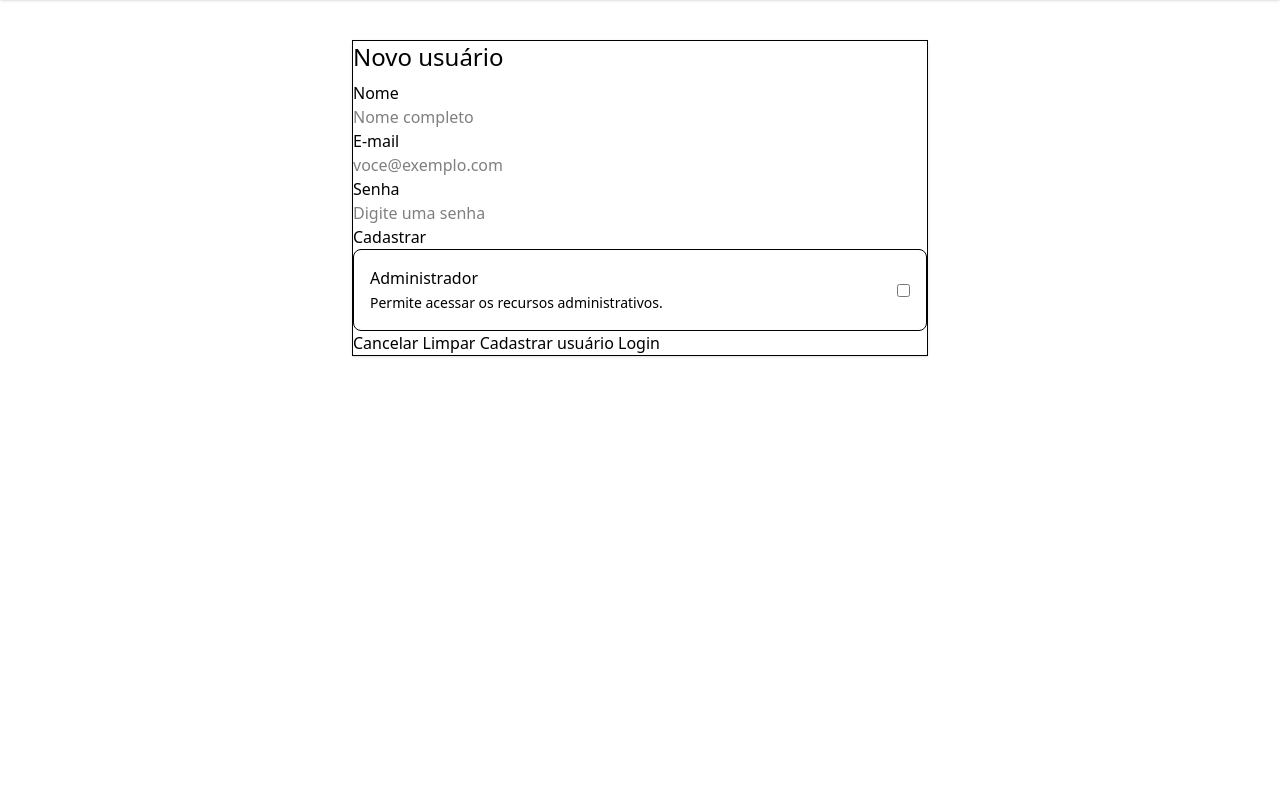
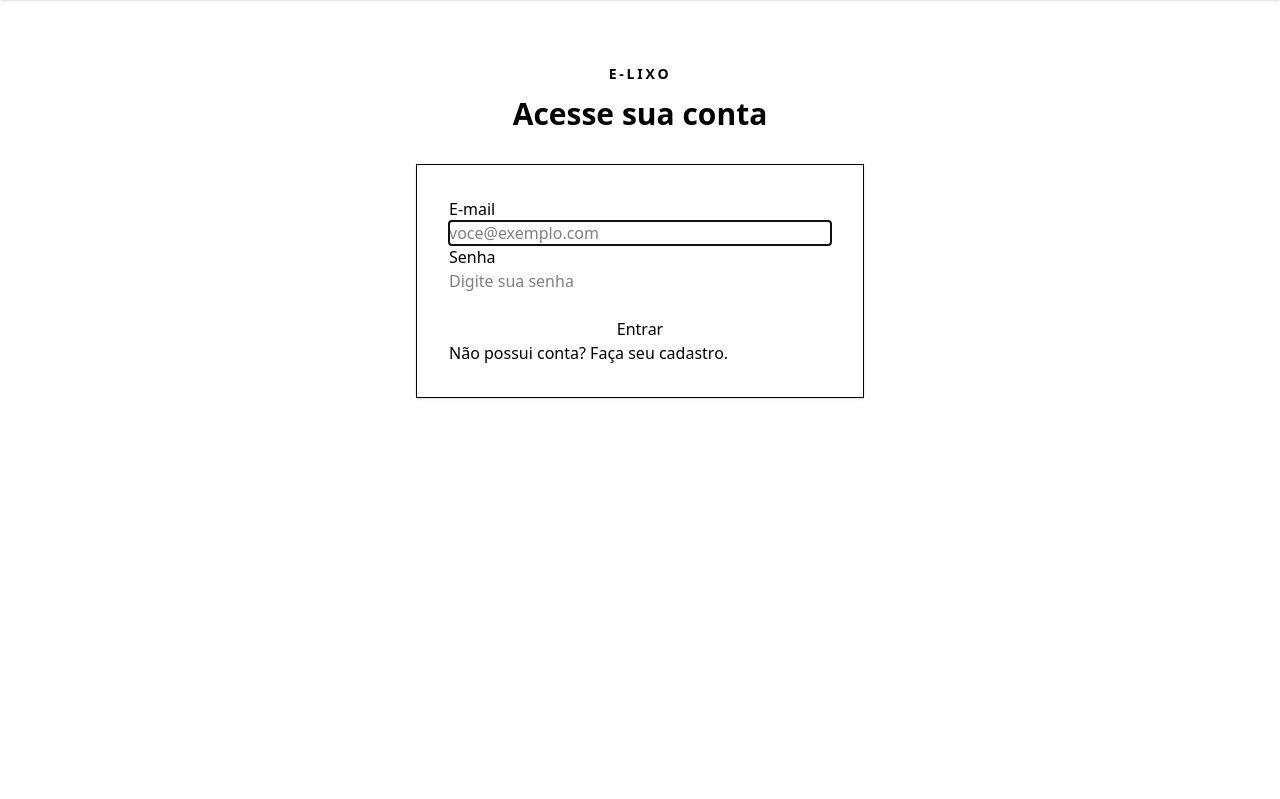
Before and after one commit to evellyn-create/E-lixo, a Flask app: page /login in a window 1280 px wide. Shown: the part 77-876 px from the top of the page. Run offline with Flask 3, Linux system fonts and the light colour scheme; some libraries are stand-ins or nearby versions.

Commit message:
add: cadastro e login

```diff
--- a/app.py
+++ b/app.py
@@ -9,7 +9,9 @@ from controllers.User import bp_usuarios
 from controllers.Residuo import bp_residuo
 from controllers.Ponto import bp_pontos
 
+
 app = Flask(__name__)
+app.secret_key = 'e-lixo'
 app.register_blueprint(bp_usuarios, url_prefix='/usuarios')
 app.register_blueprint(bp_residuo, url_prefix='/residuo')
 app.register_blueprint(bp_pontos, url_prefix='/pontos')
@@ -31,6 +33,7 @@ lm.init_app(app)
 migrate = Migrate(app, db)
 
 
+
 @app.route('/')
 def index():
     return render_template('index.html')
@@ -38,16 +41,12 @@ def index():
 
 @app.route('/login', methods=['GET', 'POST'])
 def login():
-    if request.method == 'POST':
-        email = request.form.get('email')
-        senha = request.form.get('senha')
-        if email=='evellyn@gmail.com' and senha=='123456':
-            return render_template('index.html')
-    return render_template('cadastro.html')
+    return render_template('login.html')
 
 
-
-
+@app.route('/cadastro')
+def cadastro():
+    return render_template('cadastro.html')
 
 @app.route('/pontos_add')
 def pontos_add():
@@ -58,17 +57,16 @@ def pontos_add():
 def residuo_add():
     return render_template('residuo_add.html')
 
+
 @app.route('/pontos_get')
 def pontos_get():
     return render_template('pontos_get.html')
+
 
 @app.route('/residuo_get')
 def residuo_get():
     return render_template('residuo_get.html')
 
-@app.route('/usuario_add')
-def usuario_create():
-    return render_template('usuario_add.html')
 
 @app.route('/usuario_get')
 def usuario_get():
--- a/templates/base.html
+++ b/templates/base.html
@@ -28,7 +28,7 @@
               {% if current_user.is_authenticated %}}
               <li><a href="{{ url_for('usuario.logout') }}" class="btn btn-outline btn-sm">Sair</a></li>
               {% else %}
-              <li><a href="{{ url_for('cadastro') }}" class="btn btn-primary btn-sm">Entrar</a></li>
+              <li><a href="{{ url_for('login') }}" class="btn btn-primary btn-sm">Entrar</a></li>
               {% endif %}
             </ul>
           </div>
@@ -61,7 +61,7 @@
            {% if current_user.is_authenticated %}
           <!-- <a href="{{ url_for('usuario.logout') }}" class="btn btn-outline btn-sm">Sair</a> -->
           {% else %}
-          <a href="{{ url_for('cadastro') }}" class="btn btn-primary btn-sm">Entrar</a>
+          <a href="{{ url_for('login') }}" class="btn btn-primary btn-sm">Entrar</a>
           {% endif %}
         </div>
       </div>
@@ -105,7 +105,7 @@
   <nav>
     <h6 class="footer-title">Navegação</h6>
     <a href="{{ url_for('faleconosco') }}" class="link link-hover">Fale conosco</a>
-    <a href="{{ url_for('cadastro') }}" class="link link-hover">Entrar</a>
+    <a href="{{ url_for('login') }}" class="link link-hover">Entrar</a>
   </nav>
   <nav>
     <h6 class="footer-title">Administrativo</h6>
--- a/templates/cadastro.html
+++ b/templates/cadastro.html
@@ -4,7 +4,7 @@
 
 {% block conteudo %}
 <div class="min-h-screen bg-base-200 px-4 py-10 sm:px-6 lg:px-8">
-  <form action="{{ url_for('usuario.add') }}" method="POST" class="card mx-auto max-w-xl border border-base-300 bg-base-100 shadow-sm">
+  <form action="{{ url_for('usuarios.add') }}" method="POST" class="card mx-auto max-w-xl border border-base-300 bg-base-100 shadow-sm">
     <div class="card-body gap-5">
       <div class="mb-2">
         <h1 class="card-title text-2xl">Novo usuário</h1>
@@ -25,7 +25,7 @@
       <div class="card-actions justify-end"><a href="{{ url_for('usuario_get') }}" class="btn btn-ghost">Cancelar</a>
         <button type="reset" class="btn btn-outline">Limpar</button>
         <button type="submit" class="btn btn-primary">Cadastrar usuário</button>
-        <button type="submit" class="btn btn-primary"><a href="usuario_add.html">Login</a></button></div>
+        <button type="submit" class="btn btn-primary">Login</button></div>
     </div>
   </form>
 </div>
--- /dev/null
+++ b/templates/login.html
@@ -0,0 +1,31 @@
+{% extends 'base.html' %}
+
+{% block titulo %} Login {% endblock %}
+
+{% block conteudo %}
+        <main class="min-h-screen bg-base-200 px-4 py-16 sm:px-6 lg:px-8">
+            <div class="mx-auto max-w-md">
+                <div class="mb-8 text-center">
+                    <p class="text-sm font-semibold uppercase tracking-[0.2em] text-primary">E-Lixo</p>
+                    <h1 class="mt-3 text-3xl font-bold">Acesse sua conta</h1>
+                </div>
+
+                <form action="{{ url_for('usuarios.autenticar') }}" method="post" class="rounded-box border border-base-300 bg-base-100 p-6 shadow-sm sm:p-8">
+                    <div class="space-y-4">
+                        <label class="form-control w-full">
+                            <span class="label-text mb-2 font-medium">E-mail</span>
+                            <input type="email" name="email" class="input input-bordered w-full" placeholder="voce@exemplo.com" autocomplete="email" required autofocus />
+                        </label>
+
+                        <label class="form-control w-full">
+                            <span class="label-text mb-2 font-medium">Senha</span>
+                            <input type="password" name="senha" class="input input-bordered w-full" placeholder="Digite sua senha" autocomplete="current-password" required />
+                        </label>
+                    </div>
+
+                    <button type="submit" class="btn btn-primary mt-6 w-full">Entrar</button> <a href="{{ url_for('cadastro') }}" class="link link-hover">Não possui conta? Faça seu cadastro.</a>
+                </form>
+            </div>
+        </main>
+
+{% endblock %}
```
Also changed, not shown: controllers/User.py (+8 -7 lines), models.py (+6 -1 lines), templates/usuario_add.html (deleted, +0 -12 lines).
